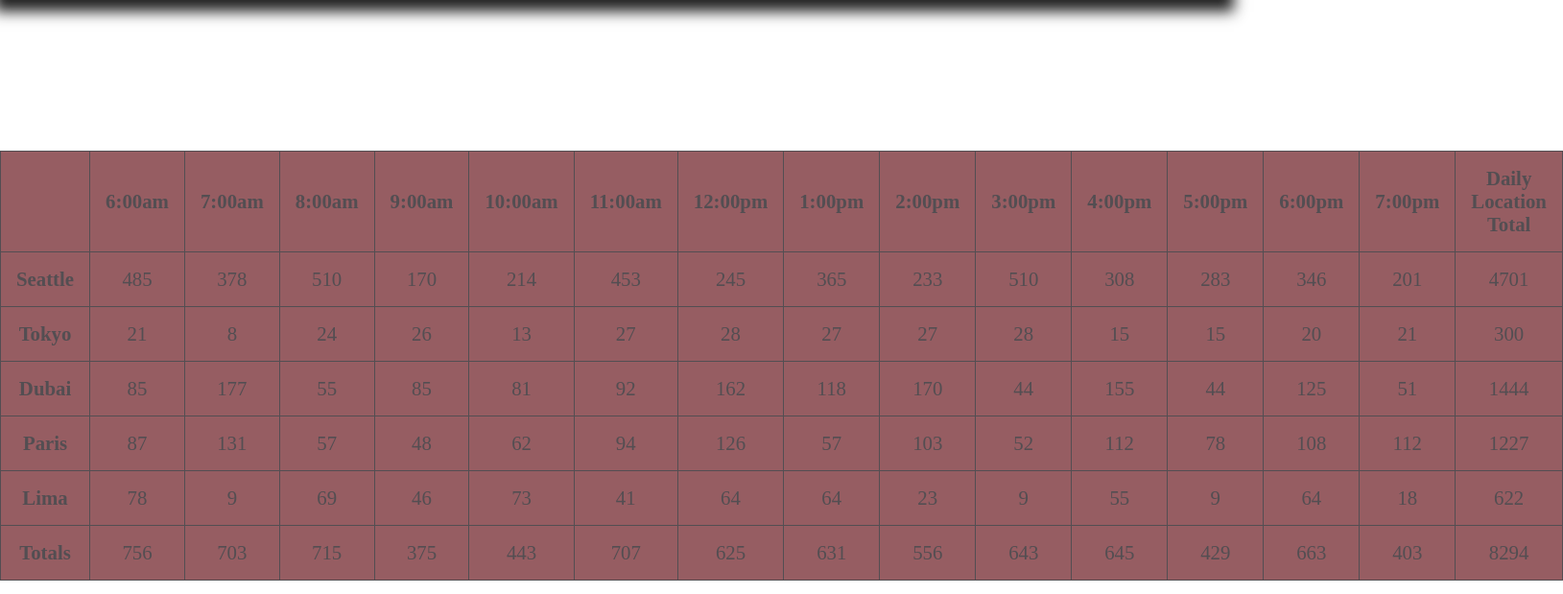
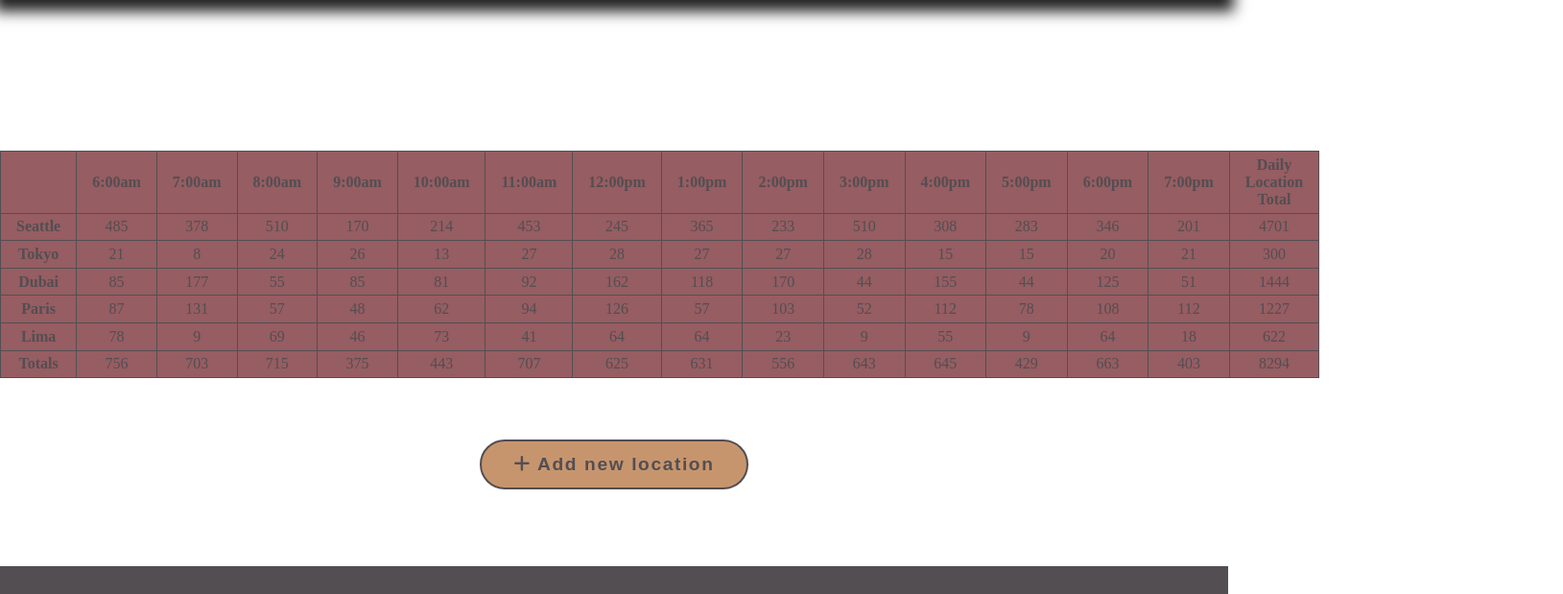
Before and after one commit to mohammed-khamees/cookie-stand, a plain HTML site: page sales.html in a window 1280 px wide. Shown: the part 103-722 px from the top of the page at 96% size, 1629 px wide, since content can reach past the window. Drawn offline with Linux system fonts and the light colour scheme; a web font is replaced by a local one.

Commit message:
fix a bug

```diff
--- a/css/sales.css
+++ b/css/sales.css
@@ -81,19 +81,20 @@ td {
 	border: 1px solid var(--forthColor);
 	border-collapse: collapse;
 	color: var(--forthColor);
-	font-size: 1.3rem;
+	font-size: 1rem;
 	transition: var(--mainTrasition);
 }
 
 table {
 	margin: 10rem auto 4rem;
 	background: var(--thirdColor);
+	width: 80vw;
 }
 
 tr,
 th,
 td {
-	padding: 1rem;
+	padding: 0.3rem 1rem;
 	text-align: center;
 }
 
```
